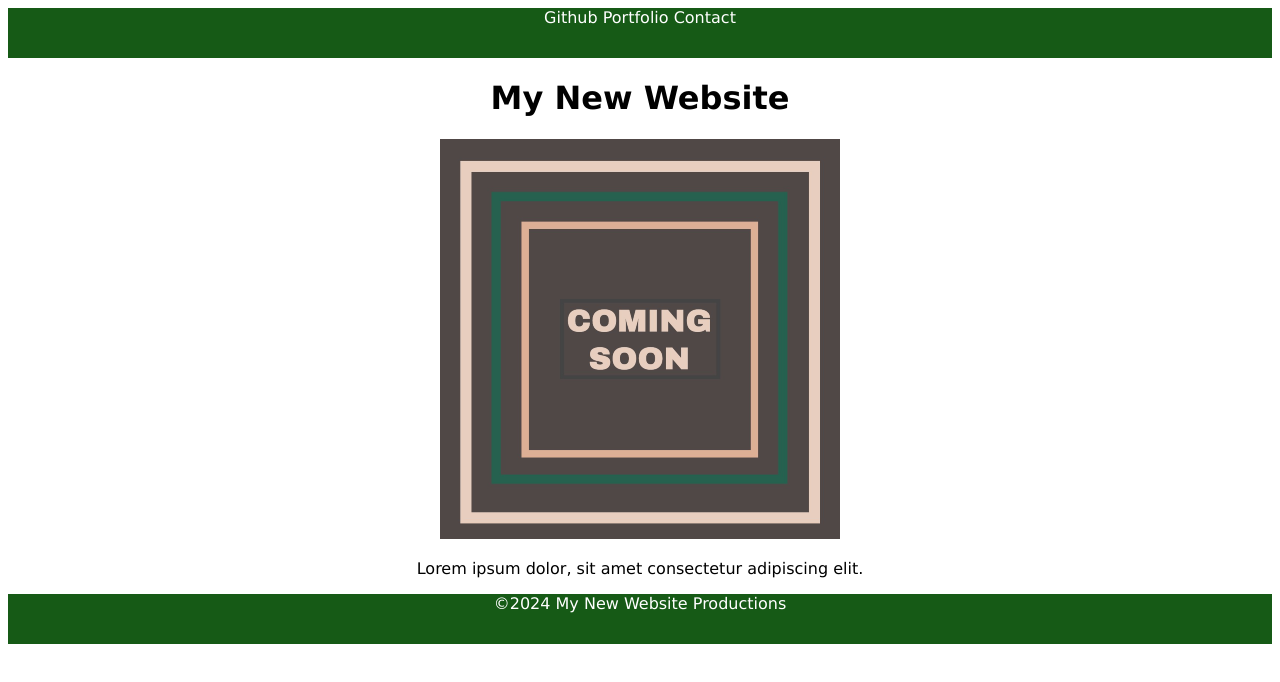
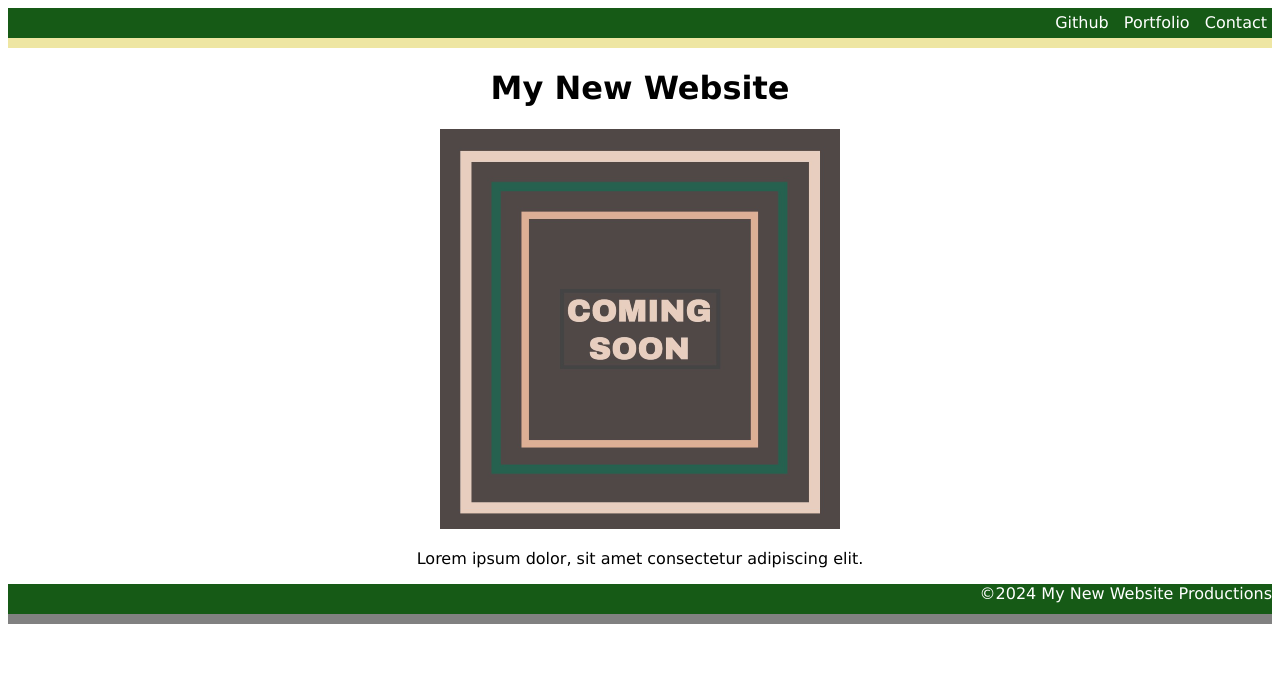
Before and after one commit to yordanop/First-Mini_challenge, a plain HTML site: page index.html in a window 1280 px wide. Drawn offline with Linux system fonts and the light colour scheme.

Commit message:
add ids to footer and header, setn links to the right

```diff
--- a/assets/css/style.css
+++ b/assets/css/style.css
@@ -6,13 +6,9 @@
   header, footer {
     background-color: rgb(22, 90, 22);
     width: auto;
-    height: 50px;
+    height: 30px;
     color: white;
-  }
-  .header-element{
-    position:relative;
-    display: inline;
-    justify-content: end;
+    text-align: right;
   }
 
   a:link ,a:visited,a:hover {
@@ -20,3 +16,18 @@
     background-color: transparent;
     text-decoration: none;
   }
+
+  .header-element{
+    position: relative;
+    display: inline;
+    margin: 0 5px;
+    line-height: 30px;
+  }
+
+  #hd_1 {
+    border-bottom: 10px solid rgb(238, 230, 163);
+  }
+
+  #ft_1 {
+    border-bottom: 10px solid rgb(129, 129, 129);
+  }
--- a/index.html
+++ b/index.html
@@ -7,7 +7,7 @@
     <title>First Mini project</title>
 </head>
 <body>
-    <header>
+    <header id = 'hd_1'>
         <a class = "header-element" href="https://github.com/yordanop" target=”_blank”>Github</a>
         <a class = "header-element" href="https://portfolio.com">Portfolio</a>
         <a class = "header-element" href="mailto:yordanopv@gmail.com">Contact</a>
@@ -20,6 +20,6 @@
 
     <p>Lorem ipsum dolor, sit amet consectetur adipiscing elit.</p>
 
-    <footer>©2024 My New Website Productions</footer>
+    <footer id = "ft_1">©2024 My New Website Productions</footer>
 </body>
 </html>
```
